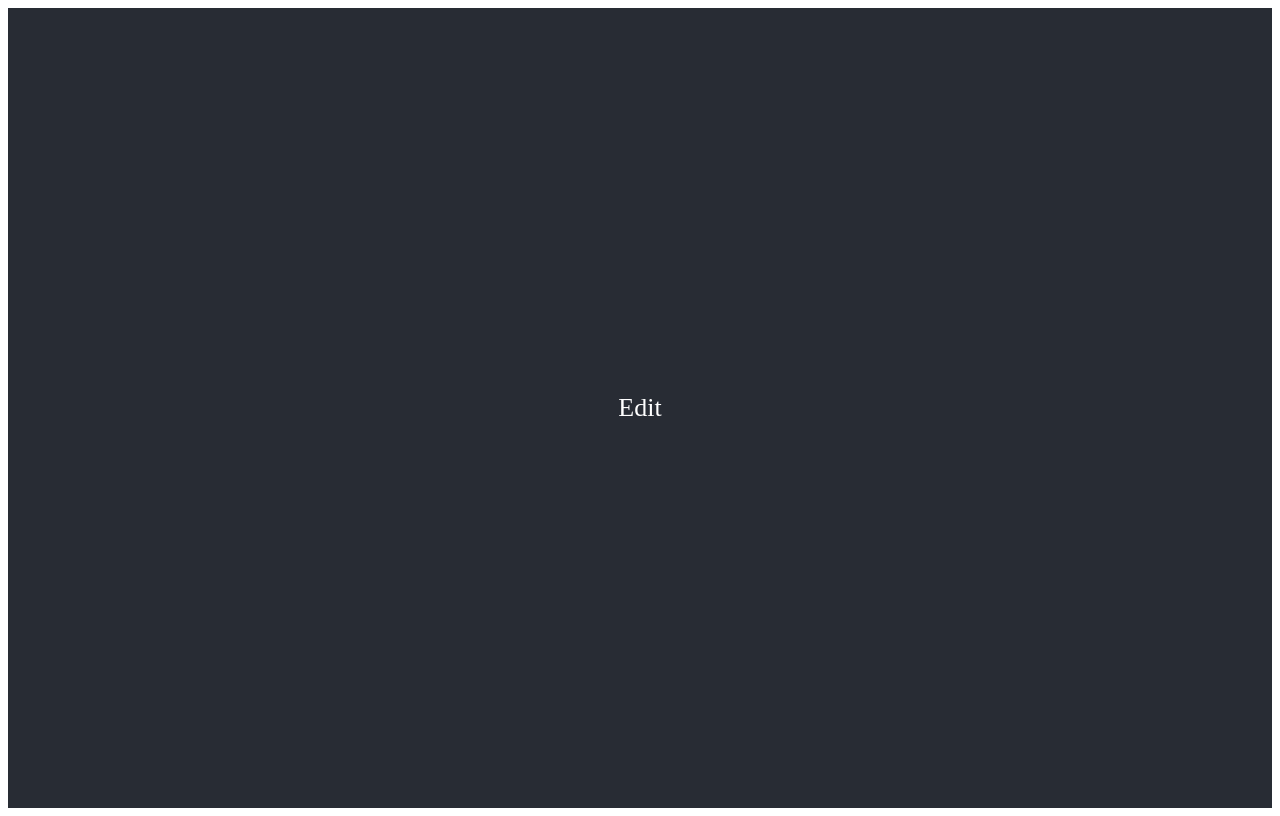
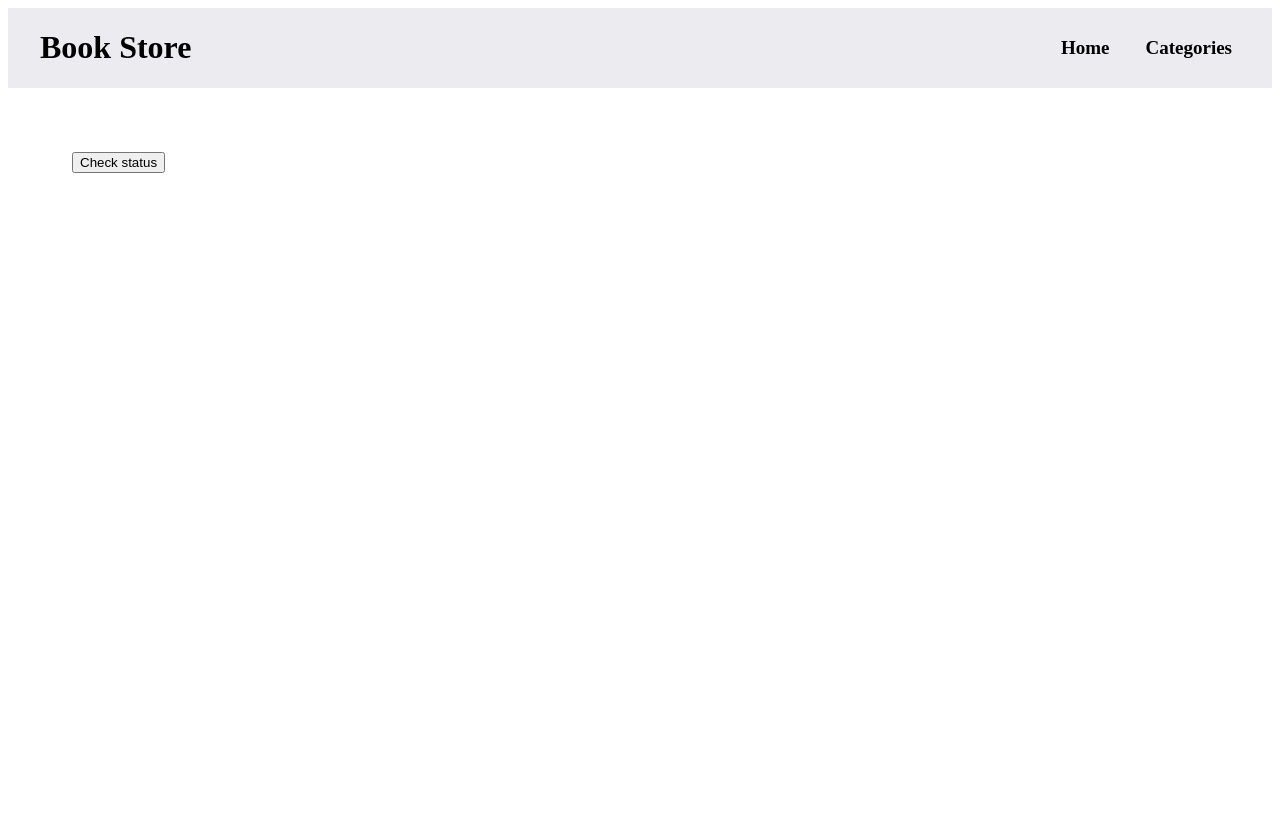
Before and after one commit to Zainab-Alzubair/bookstore-react, a React (Create React App) app: page /categories in a window 1280 px wide. Built offline with nearby package versions, Linux system fonts and the light colour scheme.

Commit message:
Add NavBar component and routes

```diff
--- a/package.json
+++ b/package.json
@@ -8,6 +8,7 @@
     "@testing-library/user-event": "^13.5.0",
     "react": "^18.2.0",
     "react-dom": "^18.2.0",
+    "react-router-dom": "^6.4.5",
     "react-scripts": "5.0.1",
     "web-vitals": "^2.1.4"
   },
--- a/public/index.html
+++ b/public/index.html
@@ -10,34 +10,10 @@
       content="Web site created using create-react-app"
     />
     <link rel="apple-touch-icon" href="%PUBLIC_URL%/logo192.png" />
-    <!--
-      manifest.json provides metadata used when your web app is installed on a
-      user's mobile device or desktop. See https://developers.google.com/web/fundamentals/web-app-manifest/
-    -->
     <link rel="manifest" href="%PUBLIC_URL%/manifest.json" />
-    <!--
-      Notice the use of %PUBLIC_URL% in the tags above.
-      It will be replaced with the URL of the `public` folder during the build.
-      Only files inside the `public` folder can be referenced from the HTML.
-
-      Unlike "/favicon.ico" or "favicon.ico", "%PUBLIC_URL%/favicon.ico" will
-      work correctly both with client-side routing and a non-root public URL.
-      Learn how to configure a non-root public URL by running `npm run build`.
-    -->
-    <title>React App</title>
+    <title>Book Store</title>
   </head>
   <body>
-    <noscript>You need to enable JavaScript to run this app.</noscript>
     <div id="root"></div>
-    <!--
-      This HTML file is a template.
-      If you open it directly in the browser, you will see an empty page.
-
-      You can add webfonts, meta tags, or analytics to this file.
-      The build step will place the bundled scripts into the <body> tag.
-
-      To begin the development, run `npm start` or `yarn start`.
-      To create a production bundle, use `npm run build` or `yarn build`.
-    -->
   </body>
 </html>
--- a/src/App.css
+++ b/src/App.css
@@ -1,38 +1,31 @@
-.App {
-  text-align: center;
+
+.navItem {
+  text-decoration: none;
+  color: black;
+  font-weight: 700;
+  font-size: 19px;
+  background-color: transparent;
+  border-radius: 0.8rem;
+  padding: 0.5rem;
 }
 
-.App-logo {
-  height: 40vmin;
-  pointer-events: none;
+.navList {
+  list-style: none;
+  display: flex;
+  justify-content: flex-end;
+  gap: 20px;
+  color: black;
 }
 
-@media (prefers-reduced-motion: no-preference) {
-  .App-logo {
-    animation: App-logo-spin infinite 20s linear;
-  }
+.nav-bar {
+  display: flex;
+  justify-content: space-between;
+  align-items: center;
+  padding: 0 2rem;
+  color: black;
+  background-color: #ecebf0;
 }
 
-.App-header {
-  background-color: #282c34;
-  min-height: 100vh;
-  display: flex;
-  flex-direction: column;
-  align-items: center;
-  justify-content: center;
-  font-size: calc(10px + 2vmin);
-  color: white;
+.status-btn {
+  margin: 4rem;
 }
-
-.App-link {
-  color: #61dafb;
-}
-
-@keyframes App-logo-spin {
-  from {
-    transform: rotate(0deg);
-  }
-  to {
-    transform: rotate(360deg);
-  }
-}
--- a/src/App.js
+++ /dev/null
@@ -1,15 +0,0 @@
-import './App.css';
-
-function App() {
-  return (
-    <div className="App">
-      <header className="App-header">
-        <p>
-          Edit
-        </p>
-      </header>
-    </div>
-  );
-}
-
-export default App;
--- /dev/null
+++ b/src/components/BookList.js
@@ -0,0 +1,24 @@
+import React from 'react';
+import '../App.css';
+import { Routes, Route } from 'react-router-dom';
+import Navbar from './Navbar';
+import Categories from '../pages/Categories';
+
+// eslint-disable-next-line react/prefer-stateless-function
+const BookList = () => (
+  <>
+    <div className="nav-bar">
+      <h1 className="about__list">
+        Book Store
+      </h1>
+      <Navbar />
+    </div>
+    <Routes>
+
+      <Route path="/categories" element={<Categories />} />
+    </Routes>
+
+  </>
+);
+
+export default BookList;
--- /dev/null
+++ b/src/components/Navbar.js
@@ -0,0 +1,32 @@
+import React from 'react';
+import { NavLink } from 'react-router-dom';
+
+const Navbar = () => {
+  const links = [
+    {
+      id: 1,
+      path: '/',
+      text: 'Home',
+    },
+    {
+      id: 2,
+      path: '/categories',
+      text: 'Categories',
+    },
+  ];
+  return (
+    <nav className="navBar">
+      <ul className="navList">
+        {links.map((link) => (
+          <li key={link.id}>
+            <NavLink to={link.path} className="navItem" exact>
+              {link.text}
+              {' '}
+            </NavLink>
+          </li>
+        ))}
+      </ul>
+    </nav>
+  );
+};
+export default Navbar;
--- a/src/index.js
+++ b/src/index.js
@@ -1,10 +1,13 @@
 import React from 'react';
 import ReactDOM from 'react-dom/client';
-import App from './App';
+import { BrowserRouter } from 'react-router-dom';
+import BookList from './components/BookList';
 
 const root = ReactDOM.createRoot(document.getElementById('root'));
 root.render(
   <React.StrictMode>
-    <App />
+    <BrowserRouter>
+      <BookList />
+    </BrowserRouter>
   </React.StrictMode>,
 );
--- /dev/null
+++ b/src/pages/Categories.js
@@ -0,0 +1,8 @@
+import React from 'react';
+
+const Categories = () => (
+  <div className="contentWrap">
+    <button type="button" className="status-btn">Check status</button>
+  </div>
+);
+export default Categories;
```
Also changed, not shown: 1 other file (tests, documents, lock files or other folders).
